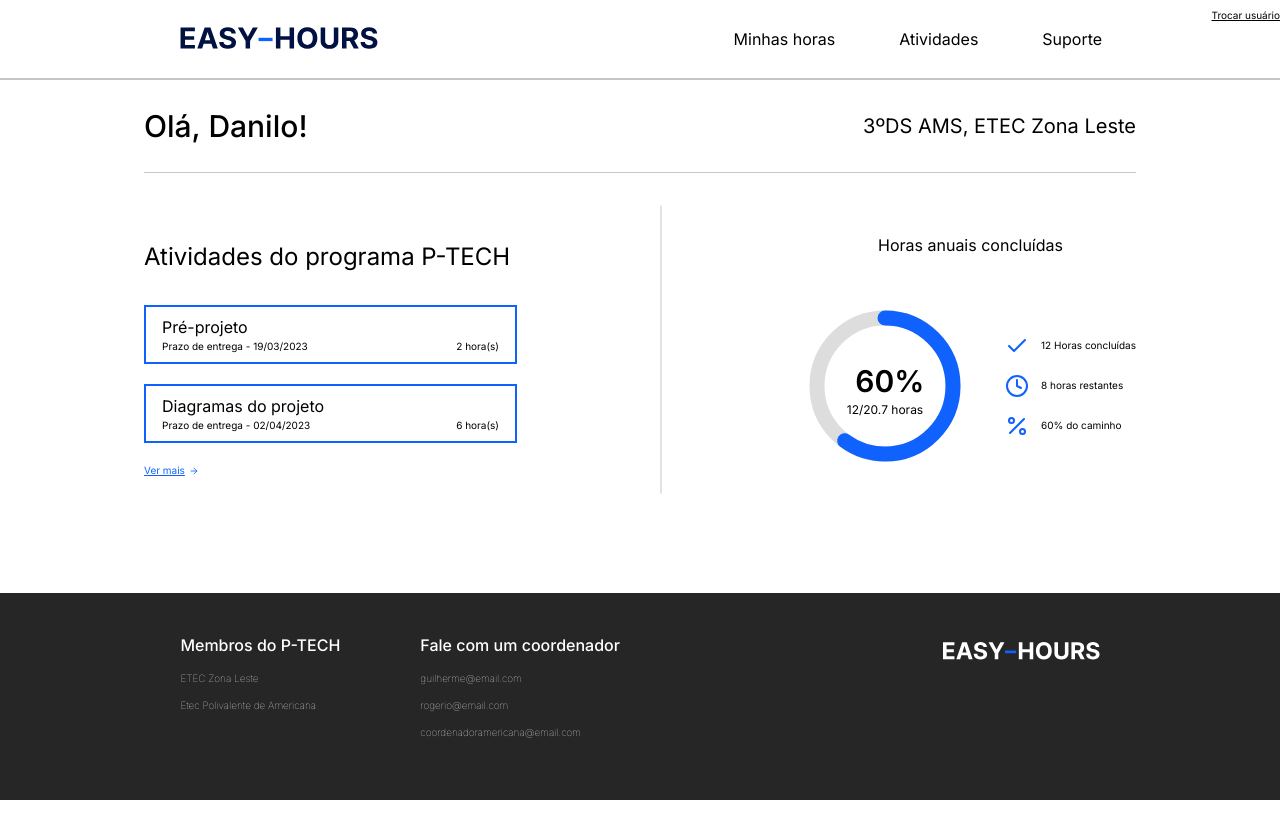
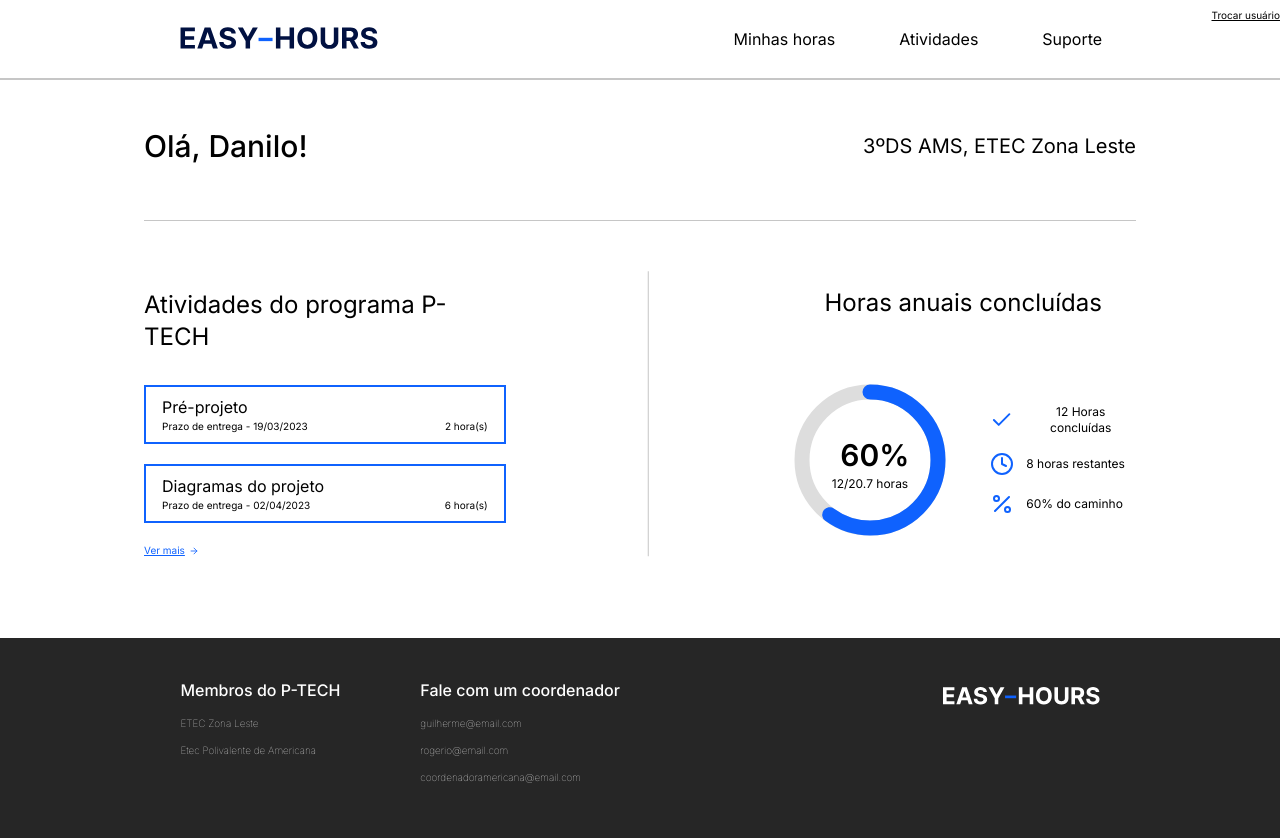
Before and after one commit to gabrielMendes21/tcc-etecZL, a Next.js app in the folder front/: page / in a window 1280 px wide. Shown: the top 838 px of the page. Before the commit the page ends 800 px from the top, so only its background shows below. Built offline with nearby package versions, Linux system fonts and the light colour scheme.

Commit message:
improve student homepage

```diff
--- a/front/src/components/UserInfo.jsx
+++ b/front/src/components/UserInfo.jsx
@@ -2,11 +2,13 @@
   return (
     <>
       <div className="flex justify-between items-center">
-        <h1 className="text-xl md:text-3xl font-medium py-7">Olá, {name}!</h1>
+        <h1 className="text-xl md:text-3xl md:my-5 font-medium py-7">
+          Olá, {name}!
+        </h1>
         <span className="text-xs md:text-xl">{status}</span>
       </div>
 
-      <hr className="border-[#C6C6C6]" />
+      <hr className="border-[#C6C6C6] md:my-2" />
     </>
   )
 }
--- a/front/src/components/aluno/StudentHome.jsx
+++ b/front/src/components/aluno/StudentHome.jsx
@@ -50,21 +50,21 @@
         {/* Right */}
         <div className="progress-info grid grid-cols-[1fr] items-center gap-y-6 lg:gap-x-10">
           {/* Progress info */}
-          <h2 className="col-span-1/2 lg:text-center">
+          <h2 className="col-span-1/2 lg:text-center md:text-2xl">
             Horas anuais concluídas
           </h2>
 
           <CircleProgress percentage={60} />
 
           <ul className="space-y-4 lg:text-center">
-            <li className="flex items-center gap-3 text-xxs">
+            <li className="flex items-center gap-3 text-xxs lg:text-xs">
               <Check color="#0F62FE" />
               12 Horas concluídas
             </li>
-            <li className="flex items-center gap-3 text-xxs">
+            <li className="flex items-center gap-3 text-xxs lg:text-xs">
               <Clock4 color="#0F62FE" />8 horas restantes
             </li>
-            <li className="flex items-center gap-3 text-xxs">
+            <li className="flex items-center gap-3 text-xxs lg:text-xs">
               <Percent color="#0F62FE" />
               60% do caminho
             </li>
```
